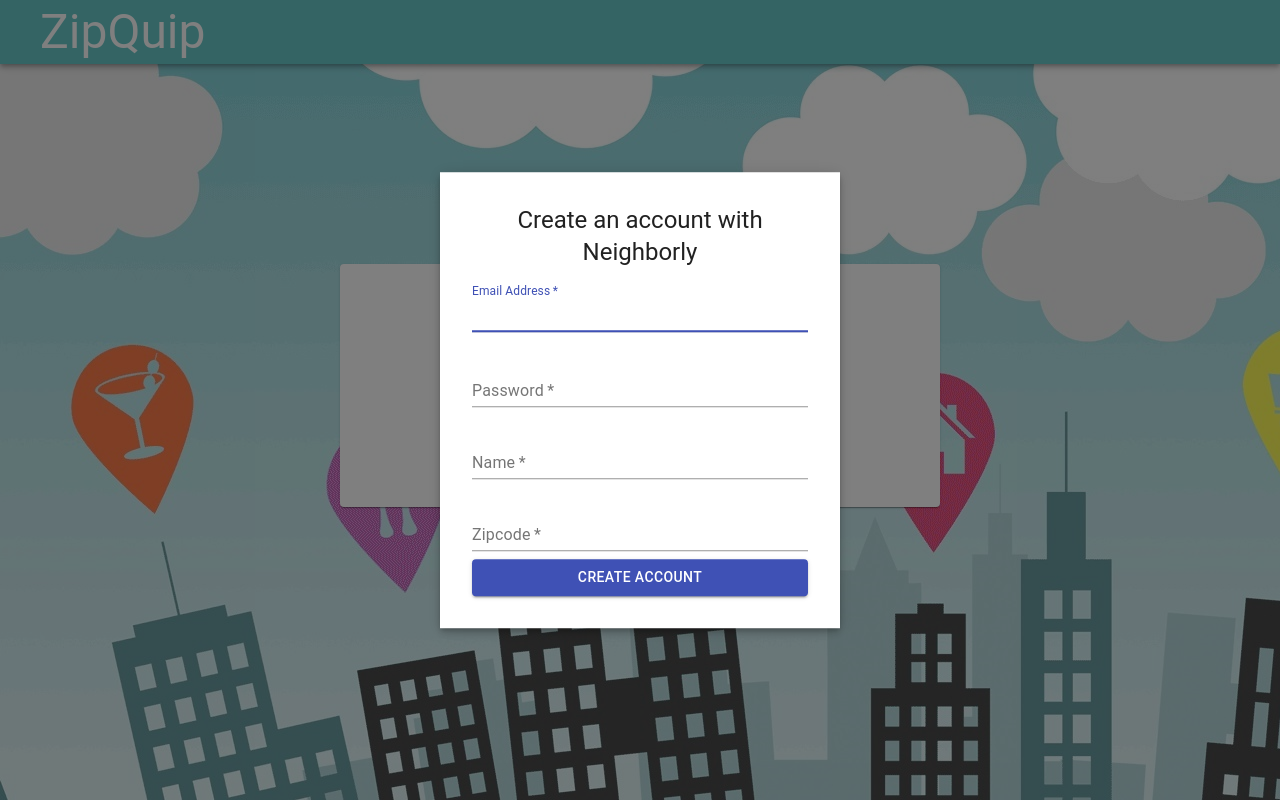
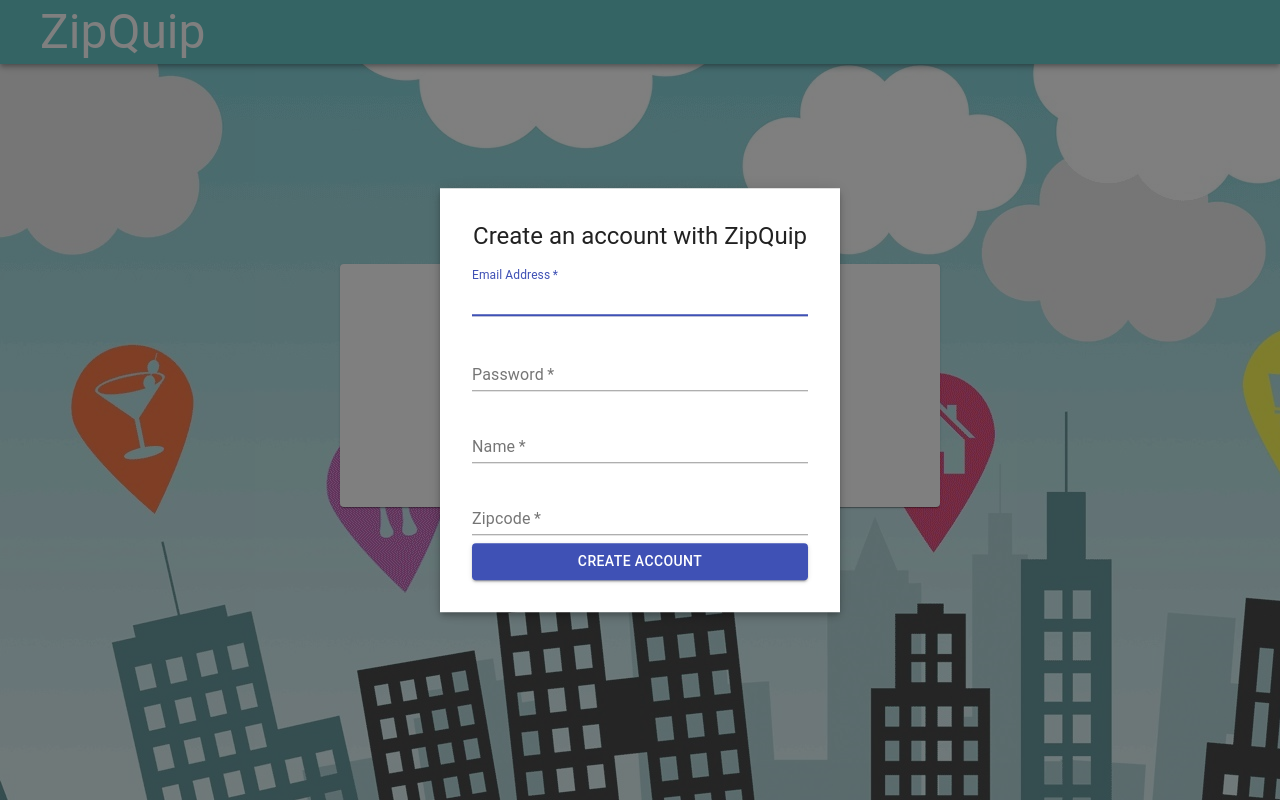
Before and after one commit to aangl3r/-ZipQuip, a React (Create React App) app in the folder client/: page / in a window 1280 px wide. Both pictures are taken after a click on the button "SIGN UP". Built offline with nearby package versions, Linux system fonts and the light colour scheme; a web font is replaced by a local one.

Commit message:
Spelling error correction

```diff
--- a/client/src/components/LandingPage/SignUp.js
+++ b/client/src/components/LandingPage/SignUp.js
@@ -98,7 +98,7 @@
       >
         <div style={getModalStyle()} className={classes.paper}>
           <Typography component="h1" variant="h5" align="center">
-            Create an account with Neighborly
+            Create an account with ZipQuip
           </Typography>
           <form className={classes.form} onSubmit={this.saveUser}>
             <FormControl margin="normal" required fullWidth>
```
